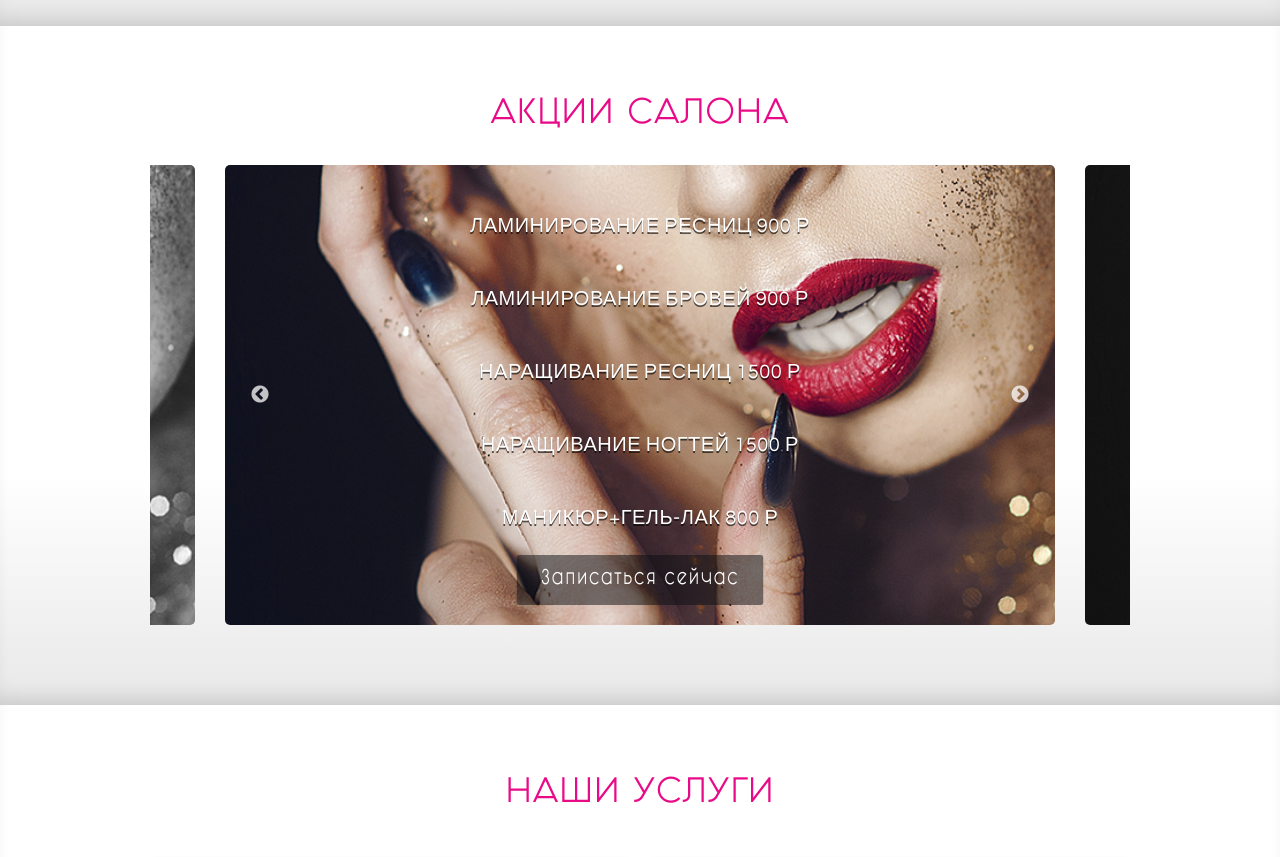
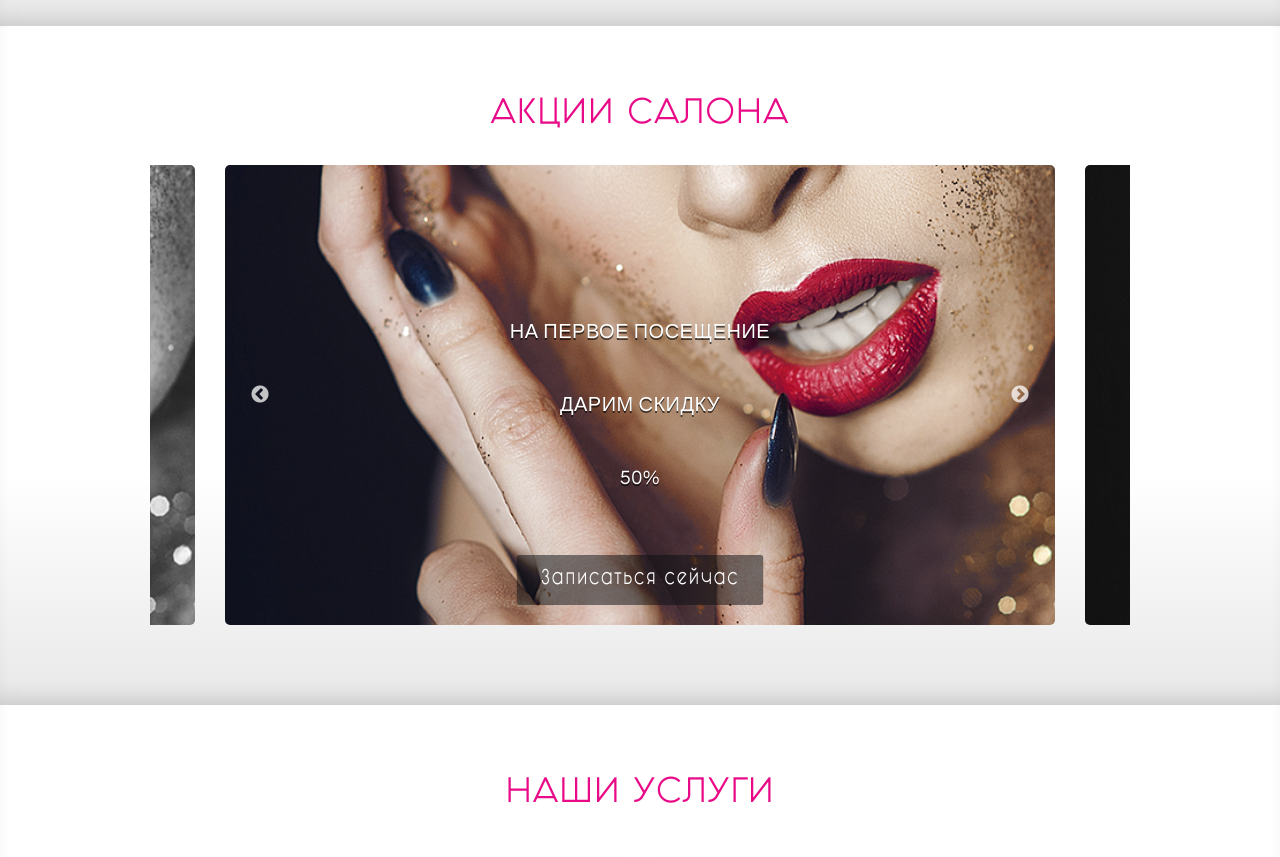
Before and after one commit to d109652/se-studio, a plain HTML site: page index.html in a window 1280 px wide. Shown: the part 1620-2477 px from the top of the page. Drawn offline with Linux system fonts and the light colour scheme; a script that the page names is missing; a web font is replaced by a local one.

Commit message:
20190116se
20190116se

```diff
--- a/index.html
+++ b/index.html
@@ -167,34 +167,32 @@
             <div class="slider">
                 <div class="slide slide__first">
                     <div class="slide__wrapper">
-<p class="promo">Архитектура бровей 900 р</p>
-<p class="promo">Ламинирование ресниц 900 р</p>
-<p class="promo">Ламинирование бровей 900 р</p>
-<p class="promo">Наращивание ресниц 1500 р</p>
-<p class="promo">Наращивание ногтей 1500 р</p>
-                        <p class="promo">Маникюр+гель-лак 800 р</p>
+                      <p class="promo"></p>
+<p class="promo">На первое посещение</p>
+<p class="promo">дарим скидку</p>
+<p class="promo">50%</p>
+<p class="promo"></p>
                         <button onClick="showSonlineWidget(sonlineWidgetOptions);" class="button button--black button--middle">Записаться сейчас</button>
                     </div>
                 </div>
                 <div class="slide slide__second">
                     <div class="slide__wrapper">
-                        <p class="promo">Архитектура бровей 900 р</p>
-<p class="promo">Ламинирование ресниц 900 р</p>
+                        <p class="promo"></p>
+<p class="promo">Наращивание ресниц от 600 рублей</p>
 <p class="promo">Ламинирование бровей 900 р</p>
-<p class="promo">Наращивание ресниц 1500 р</p>
-<p class="promo">Наращивание ногтей 1500 р</p>
-                        <p class="promo">Маникюр+гель-лак 800 р</p>
+<p class="promo"></p>
+<p class="promo"></p>
                         <button onClick="showSonlineWidget(sonlineWidgetOptions);" class="button button--black button--middle">Записаться сейчас</button>
                     </div>
                 </div>
                 <div class="slide slide__third">
                     <div class="slide__wrapper">
-                        <p class="promo">Архитектура бровей 900 р</p>
-<p class="promo">Ламинирование ресниц 900 р</p>
-<p class="promo">Ламинирование бровей 900 р</p>
-<p class="promo">Наращивание ресниц 1500 р</p>
-<p class="promo">Наращивание ногтей 1500 р</p>
-                        <p class="promo">Маникюр+гель-лак 800 р</p>
+                        <p class="promo"></p>
+<p class="promo">маникюр + педикюр</p>
+<p class="promo">+ гель лак</p>
+<p class="promo">1800 рублей</p>
+<p class="promo"></p>
+                        <p class="promo"></p>
                         <button onClick="showSonlineWidget(sonlineWidgetOptions);" class="button button--black button--middle">Записаться сейчас</button>
                     </div>
                 </div>
```
